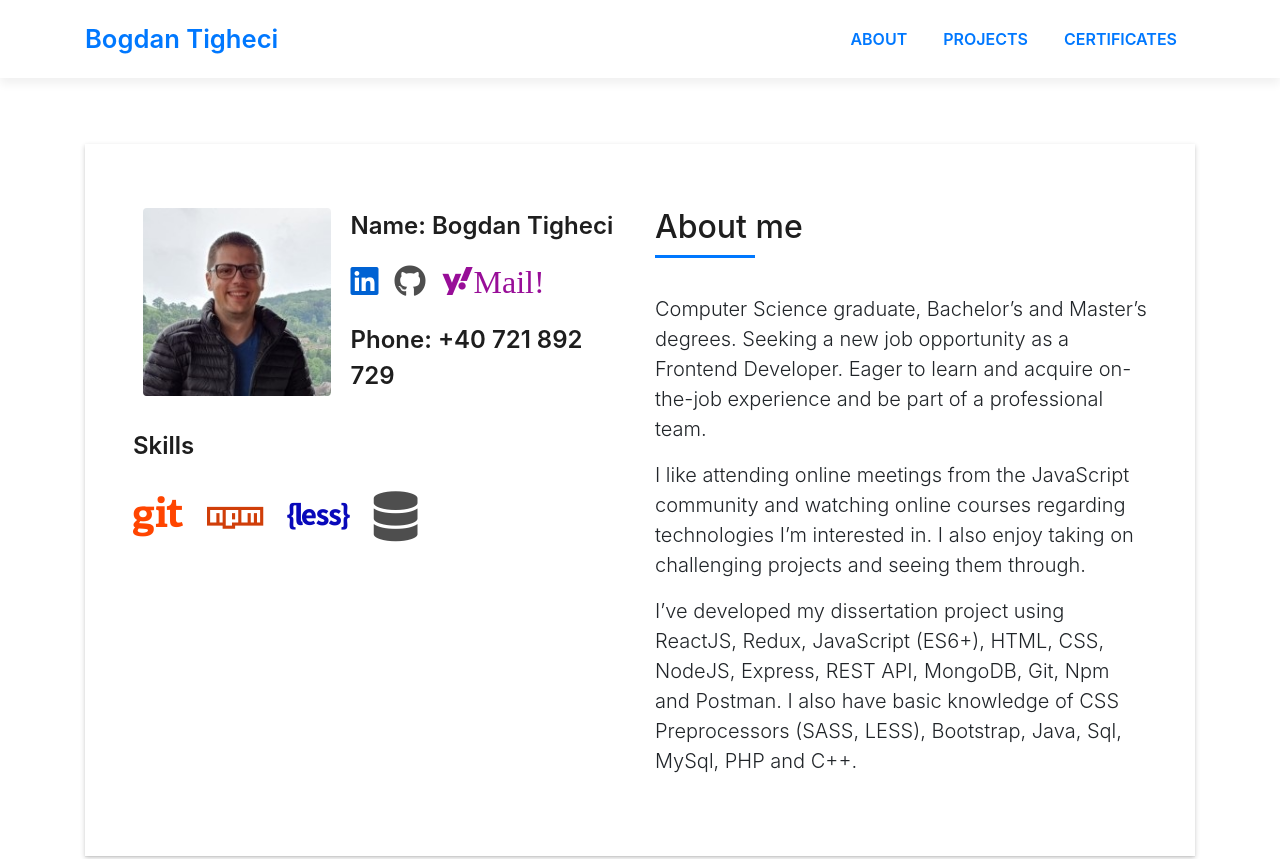
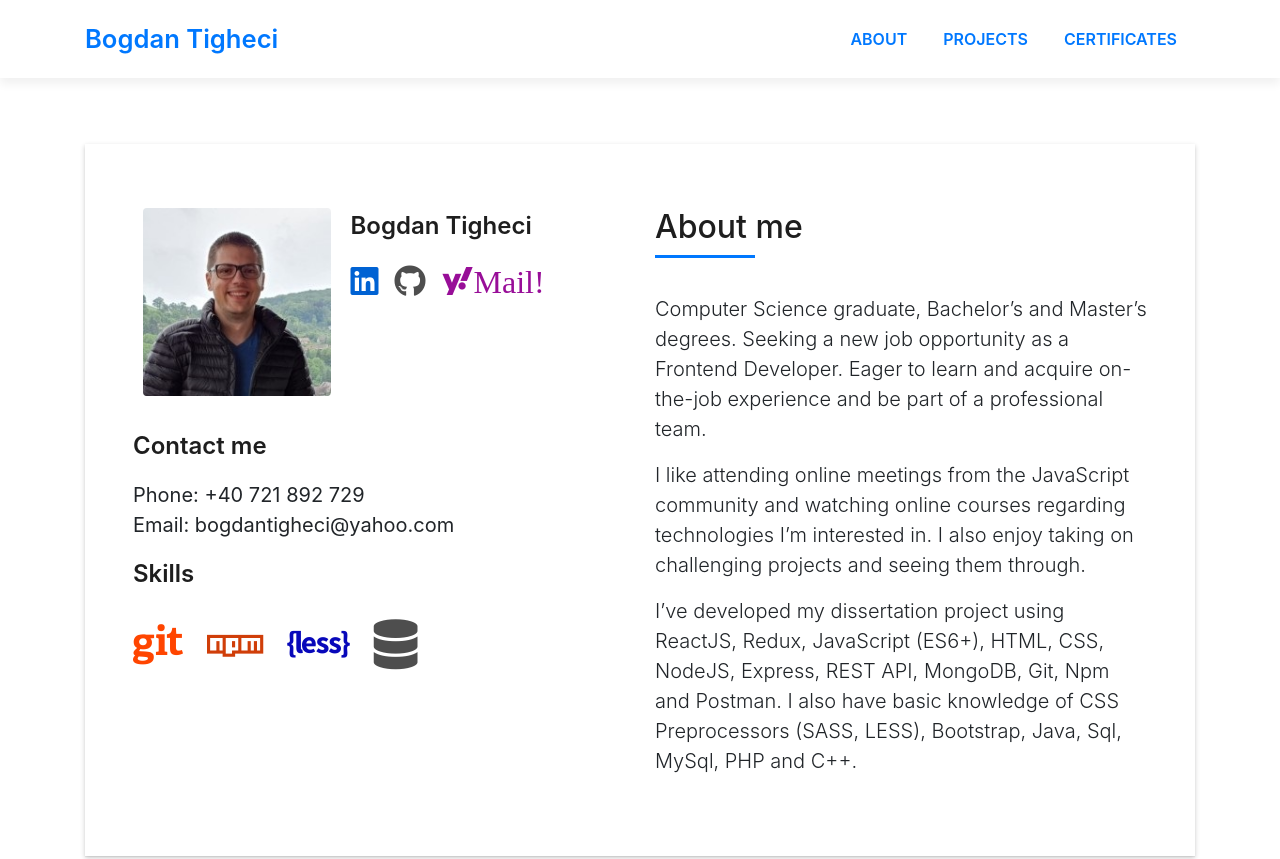
Before and after one commit to bogdantigheci/portfolio, a React (Create React App) app: page / in a window 1280 px wide. Shown: the top 859 px of the page. Built offline with nearby package versions, Linux system fonts and the light colour scheme.

Commit message:
changed about

```diff
--- a/src/components/Content/About.js
+++ b/src/components/Content/About.js
@@ -37,7 +37,6 @@ const About = () => {
                     <div className="col-sm-6 col-md-7">
                       <div className="about-info">
                         <p>
-                          <span className="title-s">Name: </span>
                           <span className="title-s">Bogdan Tigheci</span>
                         </p>
                         <p>
@@ -83,17 +82,16 @@ const About = () => {
                             </a>
                           </span>
                         </p>
-                        <p>
-                          <span className="title-s">Phone: </span>
-                          <span className="title-s">+40 721 892 729</span>
-                        </p>
-                        {/* <p>
-                          <span className="title-s">Email: </span>
-                          <span className="title-s email-s">
-                            bogdantigheci@yahoo.com
-                          </span>
-                        </p> */}
                       </div>
+                    </div>
+                    <div className='contact_info'>
+                      <p className="title-s contact-s">Contact me</p>
+                      <p className="title-contact-details_phone">
+                        Phone: +40 721 892 729
+                      </p>
+                      <p className="title-contact-details">
+                        Email: bogdantigheci@yahoo.com
+                      </p>
                     </div>
                   </div>
                   <div className="skill-mf">
--- a/src/index.css
+++ b/src/index.css
@@ -630,6 +630,21 @@ a {
   color: #0078ff;
 }
 
+.title-contact {
+  font-size: 2rem;
+}
+
+.title-contact-details {
+  font-size: 20px;
+}
+.title-contact-details_phone {
+  font-size: 20px;
+  margin-bottom: 0;
+}
+.contact_info {
+  padding-left: 15px;
+}
+
 .github_link {
   margin-left: 2rem;
   font-size: 2rem;
```
